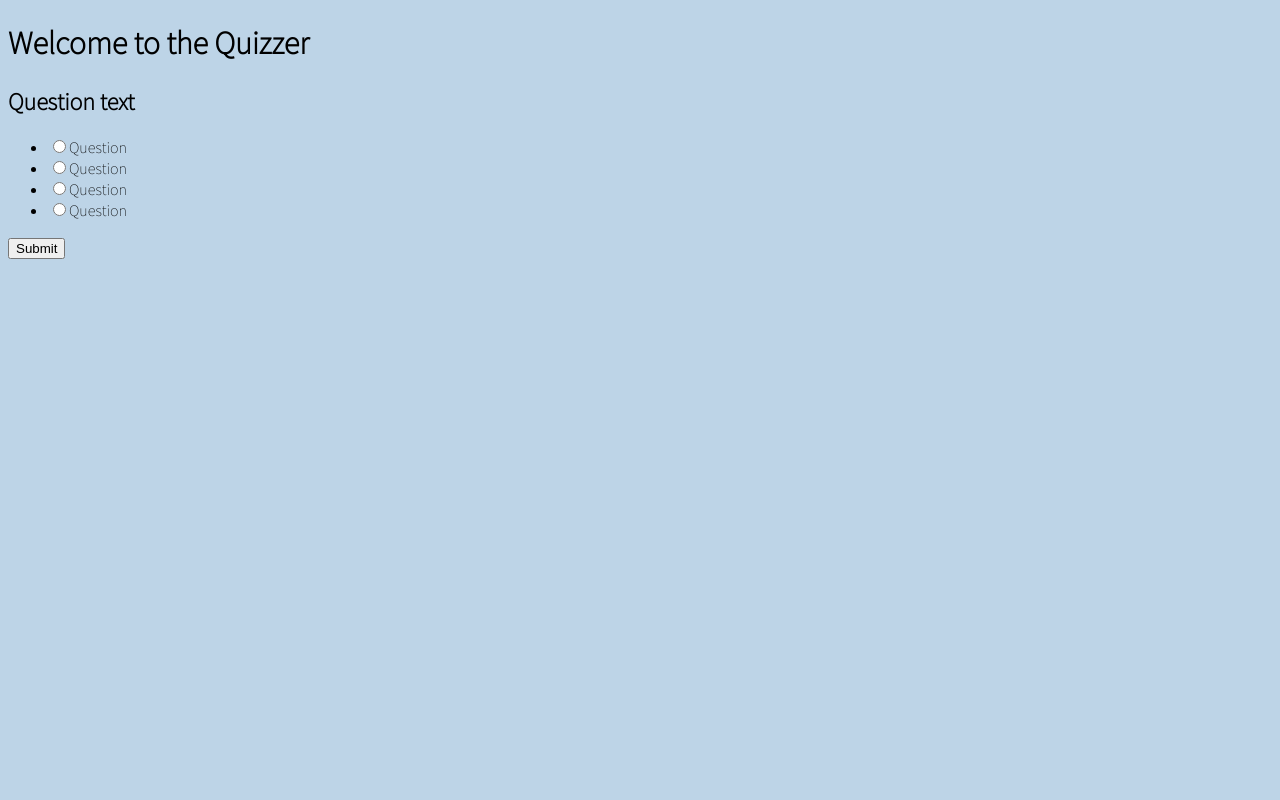
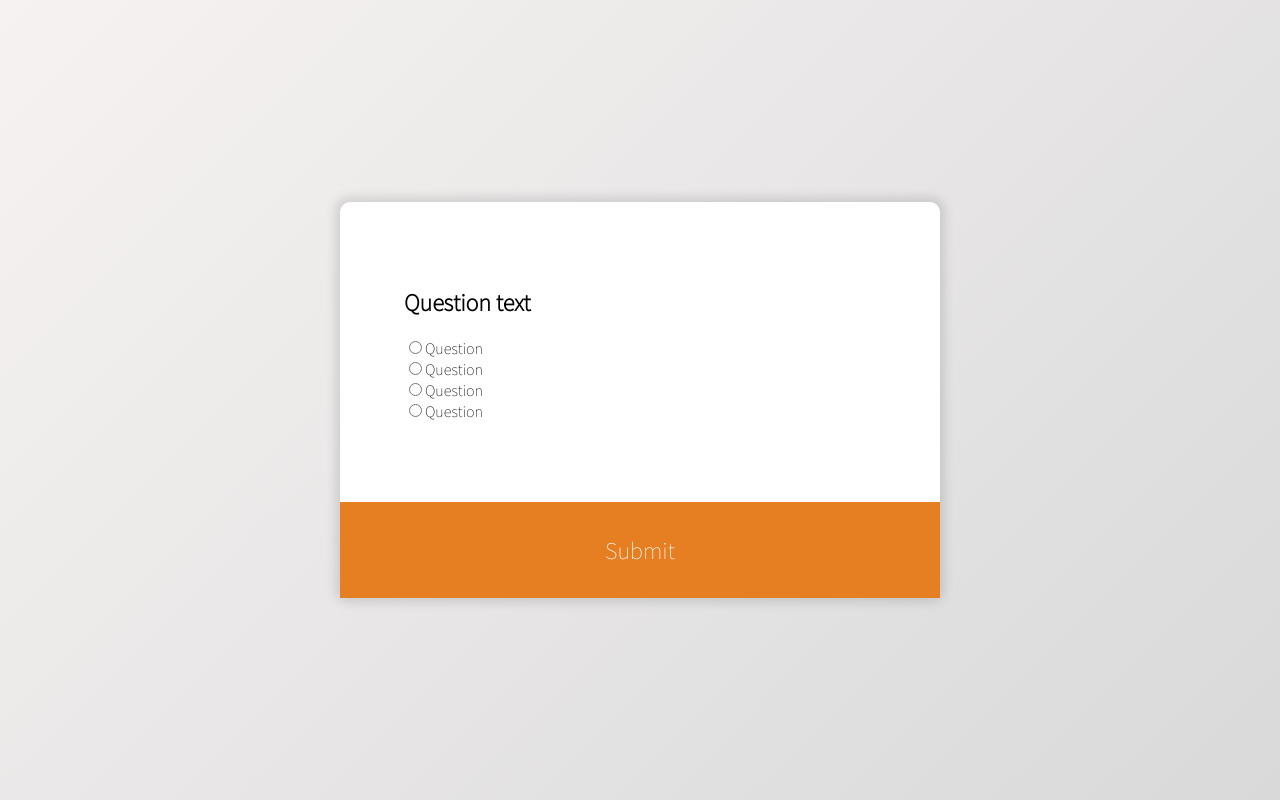
Before and after one commit to chrisclarkedev/quizzer, a plain HTML site: page index.html in a window 1280 px wide. Drawn offline with Linux system fonts and the light colour scheme.

Commit message:
styling of question page and button

```diff
--- a/index.html
+++ b/index.html
@@ -8,8 +8,8 @@
     <title>Quizzer App</title>
   </head>
   <body>
-    <h1>Welcome to the Quizzer</h1>
     <div class="quiz-container">
+      <div class="quiz-header">
         <h2>Question text</h2>
         <ul>
           <li>
@@ -33,6 +33,7 @@
             >
           </li>
         </ul>
+      </div>
       <button>Submit</button>
     </div>
   </body>
--- a/style.css
+++ b/style.css
@@ -4,6 +4,40 @@
 }
 
 body {
-  background-color: #bdd4e7;
+  background-color: #d9d9d9;
+  background-image: linear-gradient(315deg, #d9d9d9 0%, #f6f2f2 100%);
   font-family: "Assistant", sans-serif;
+  margin: 0;
+  min-height: 100vh;
+  display: flex;
+  align-items: center;
+  justify-content: center;
 }
+
+.quiz-container {
+  background-color: white;
+  border-radius: 10px;
+  box-shadow: 0 0 10px 5px rgba(100, 100, 100, 0.2);
+  width: 600px;
+  max-width: 100%;
+}
+
+.quiz-header {
+  padding: 4rem;
+}
+
+ul {
+  list-style-type: none;
+  padding: 0;
+}
+
+button {
+  background-color: #e67e22;
+  color: white;
+  display: block;
+  width: 100%;
+  padding: 2rem;
+  font-family: inherit;
+  border: none;
+  font-size: 1.5rem;
+}
```
Lines whose indentation alone changed are shown as unchanged.
